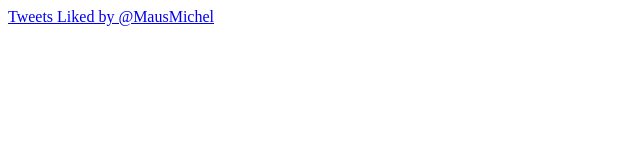
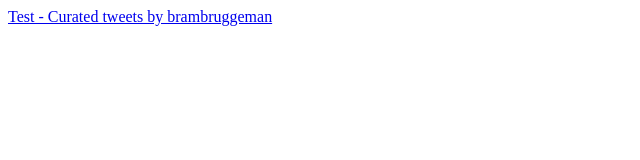
Before and after one commit to brambruggeman/twitterfeed, a plain HTML site: page index.html in a window 1280 px wide. Shown: the whole page, without its empty margins (0-640 px from the left). Drawn offline with Linux system fonts and the light colour scheme.

Commit message:
Update index.html

```diff
--- a/index.html
+++ b/index.html
@@ -3,7 +3,6 @@
 <head>
 </head>
 <body>
-<a class="twitter-timeline" href="https://twitter.com/MausMichel/likes?ref_src=twsrc%5Etfw">Tweets Liked by @MausMichel</a> <script async src="https://platform.twitter.com/widgets.js" charset="utf-8"></script>
-
+<a class="twitter-timeline" href="https://twitter.com/brambruggeman/timelines/1162329566939144192?ref_src=twsrc%5Etfw">Test - Curated tweets by brambruggeman</a> <script async src="https://platform.twitter.com/widgets.js" charset="utf-8"></script>
 </body>
 </html>
```
